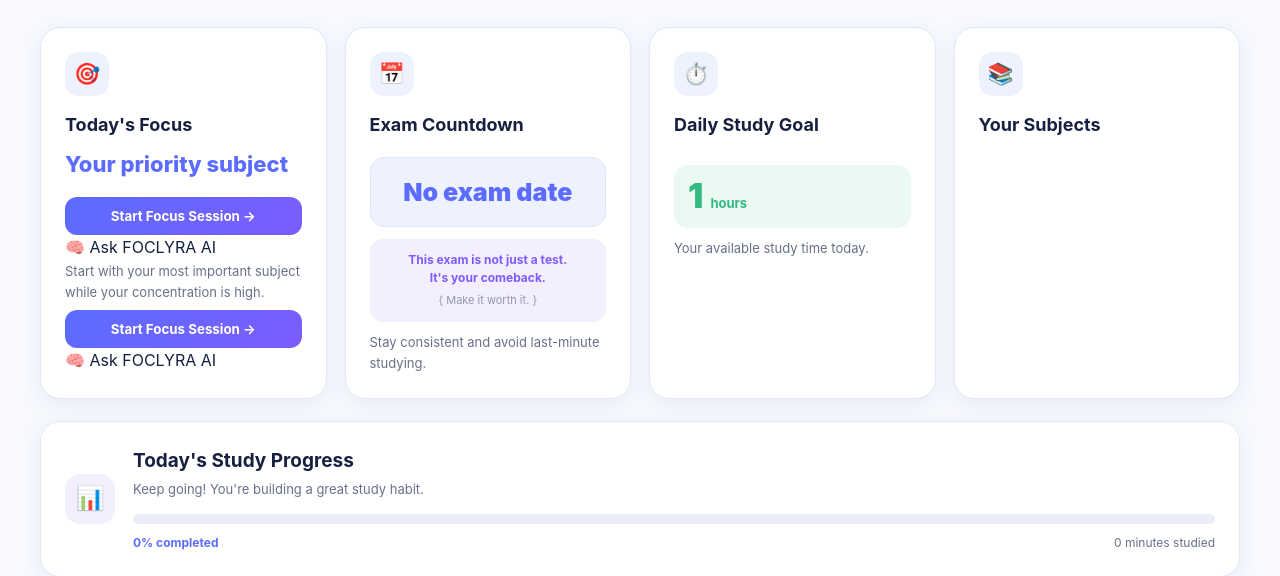
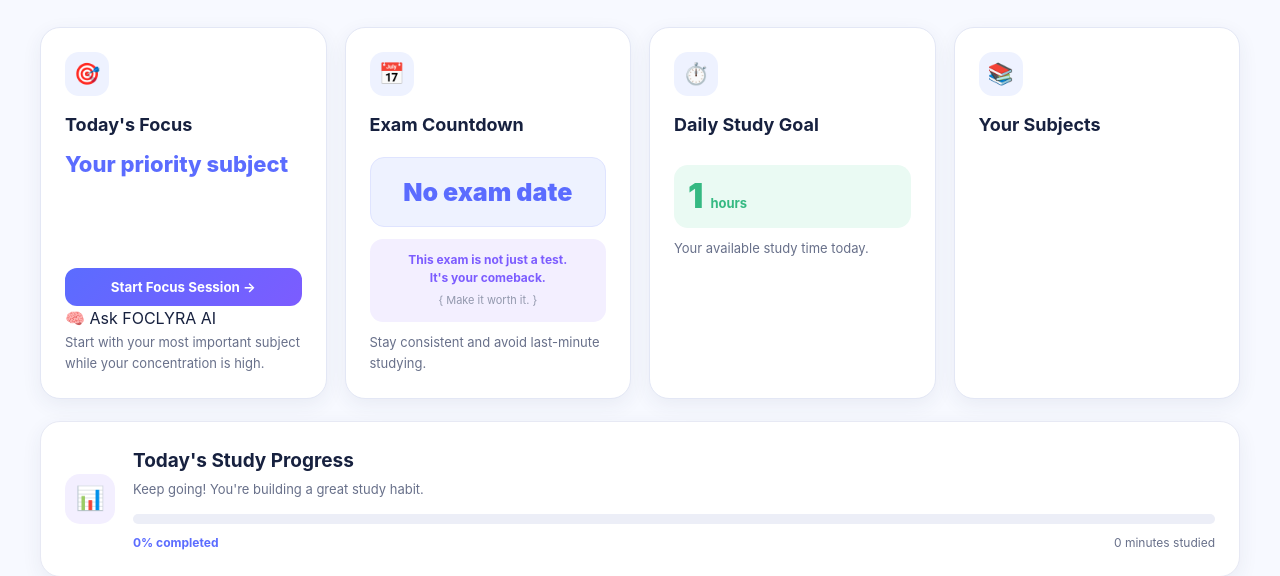
Before and after one commit to jahnavipatnala2103-ops/FOCLYRA-ai, a website: page dashboard.html in a window 1280 px wide. Shown: the part 230-806 px from the top of the page. Drawn offline with Linux system fonts and the light colour scheme.

Commit message:
Add files via upload

```diff
--- a/dashboard.html
+++ b/dashboard.html
@@ -133,15 +133,7 @@
                <p>
     Start with your most important subject
     while your concentration is high.
-</p>
 
-<button onclick="startFocus()">
-    Start Focus Session →
-</button>
-
-<a href="ai.html" class="ai-dashboard-btn">
-    🧠 Ask FOCLYRA AI
-</a>
             </div>
 
 
```
